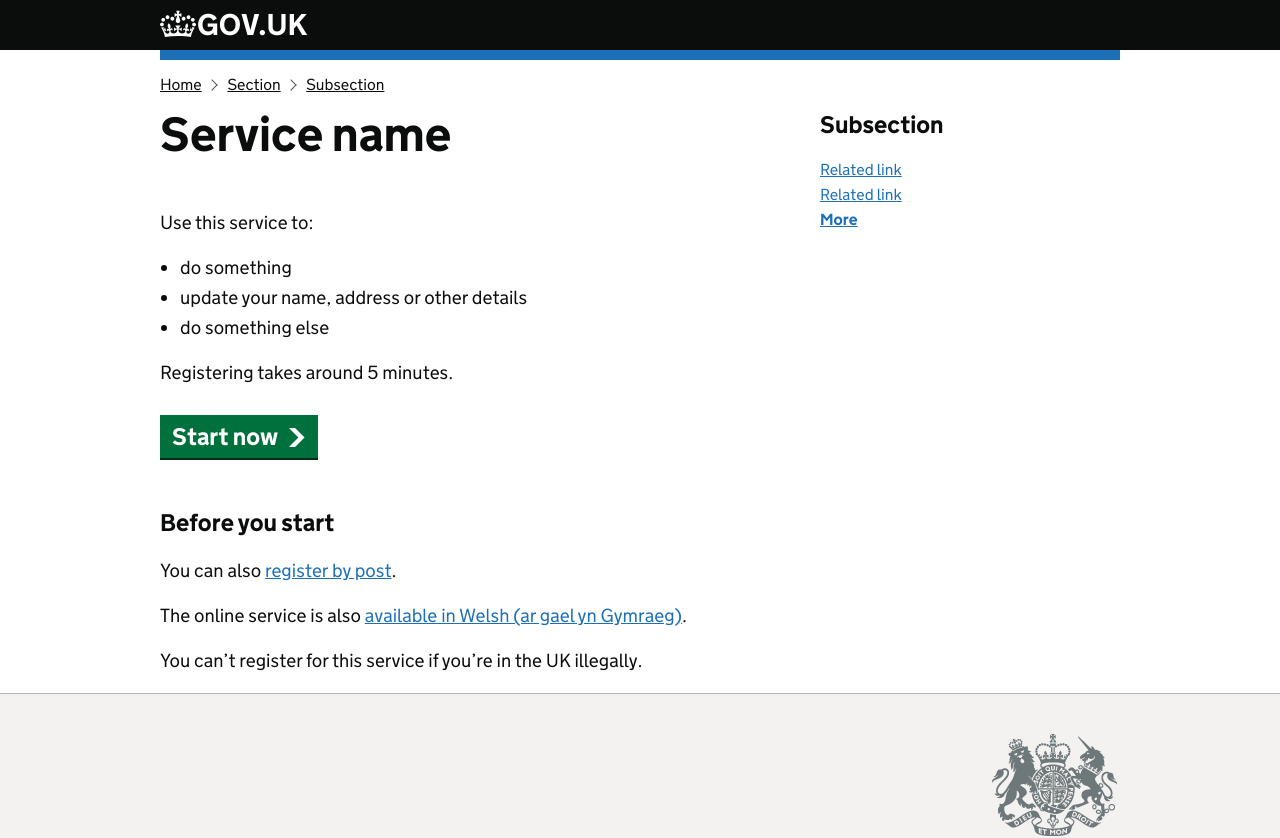
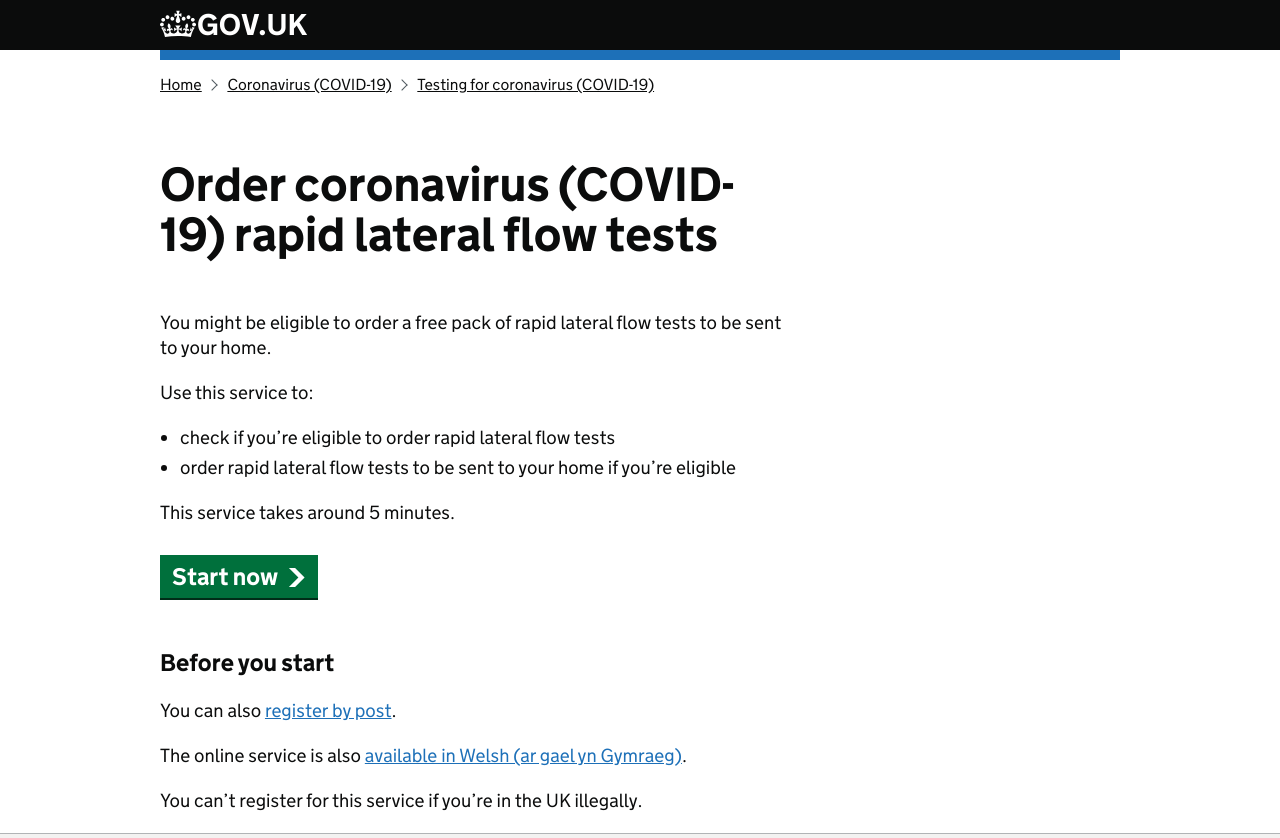
Before and after one commit to DilwoarH/govuk-service-nextjs-prototype, a Next.js app: page / in a window 1280 px wide. Shown: the top 838 px of the page. Built offline with nearby package versions, Linux system fonts and the light colour scheme.

Commit message:
postcode search now working

```diff
--- a/pages/_app.tsx
+++ b/pages/_app.tsx
@@ -6,7 +6,7 @@ import Header from '../components/Header'
 export default function App({ Component, pageProps }: AppProps) {
   return <>
     <Header />
-    <main className="govuk-width-container">
+    <main className="govuk-width-container" role="main">
       <Component {...pageProps} />
     </main>
     <Footer />
--- /dev/null
+++ b/pages/api/form-submission/where-do-you-live.ts
@@ -0,0 +1,9 @@
+// Next.js API route support: https://nextjs.org/docs/api-routes/introduction
+import type { NextApiRequest, NextApiResponse } from 'next'
+
+export default function handler(
+  req: NextApiRequest,
+  res: NextApiResponse
+) {
+  res.redirect('/questions/what-is-your-postcode')
+}
--- /dev/null
+++ b/pages/api/postcode-search.ts
@@ -0,0 +1,25 @@
+// Next.js API route support: https://nextjs.org/docs/api-routes/introduction
+import type { NextApiRequest, NextApiResponse } from 'next'
+
+type Data = { id: number, address: string }[]
+
+export default function handler(
+  req: NextApiRequest,
+  res: NextApiResponse<Data>
+) {
+  let results : Data = []
+
+  if (req.query.postcode === "E1 8QS") {
+    results = [
+      { id: 1, address: "Government Digital Service, 10 Whitechapel High St, London E1 8QS" },
+      { id: 2, address: "The Grind, 10 Whitechapel High St, London E1 8QS" },
+      { id: 3, address: "The empty 6th floor, 10 Whitechapel High St, London E1 8QS" },
+    ]
+  } else if (req.query.postcode) {
+    results = [
+      { id: 1, address: "Some fancy place, 1 Downing street, London POST_CODE_HERE" },
+    ]
+  }
+
+  res.status(200).json(results)
+}
--- a/pages/index.tsx
+++ b/pages/index.tsx
@@ -12,10 +12,10 @@ export default function Home() {
             <a className="govuk-breadcrumbs__link" href="https://www.gov.uk">Home</a>
           </li>
           <li className="govuk-breadcrumbs__list-item">
-            <a className="govuk-breadcrumbs__link" href="#">Section</a>
+            <a className="govuk-breadcrumbs__link" href="#">Coronavirus (COVID-19)</a>
           </li>
           <li className="govuk-breadcrumbs__list-item">
-            <a className="govuk-breadcrumbs__link">Subsection</a>
+            <a className="govuk-breadcrumbs__link">Testing for coronavirus (COVID-19)</a>
           </li>
         </ol>
       </div>
@@ -23,21 +23,22 @@ export default function Home() {
       <div className="govuk-grid-row">
         <div className="govuk-grid-column-two-thirds">
 
-          <h1 className="govuk-heading-xl">
-            Service name
+          <h1 className="govuk-heading-xl govuk-!-margin-top-8">
+            Order coronavirus (COVID-19) rapid lateral flow tests
           </h1>
+
+          <p className='govuk-body'>You might be eligible to order a free pack of rapid lateral flow tests to be sent to your home.</p>
 
           <p className='govuk-body'>Use this service to:</p>
 
           <ul className="govuk-list govuk-list--bullet">
-            <li>do something</li>
-            <li>update your name, address or other details</li>
-            <li>do something else</li>
+            <li>check if you’re eligible to order rapid lateral flow tests</li>
+            <li>order rapid lateral flow tests to be sent to your home if you’re eligible</li>
           </ul>
 
-          <p className='govuk-body'>Registering takes around 5 minutes.</p>
+          <p className='govuk-body'>This service takes around 5 minutes.</p>
 
-          <a href="#" role="button" draggable="false" className="govuk-button govuk-button--start govuk-!-margin-top-2 govuk-!-margin-bottom-8"  data-module="govuk-button">
+          <a href="/questions/where-do-you-live" role="button" draggable="false" className="govuk-button govuk-button--start govuk-!-margin-top-2 govuk-!-margin-bottom-8"  data-module="govuk-button">
             Start now
             <svg className="govuk-button__start-icon" xmlns="http://www.w3.org/2000/svg" width="17.5" height="19" viewBox="0 0 33 40" aria-hidden="true" focusable="false">
               <path fill="currentColor" d="M0 0h13l20 20-20 20H0l20-20z"></path>
@@ -53,35 +54,6 @@ export default function Home() {
           <p className='govuk-body'>You can’t register for this service if you’re in the UK illegally.</p>
 
         </div>
-
-        <div className="govuk-grid-column-one-third">
-
-          <aside className="app-related-items" role="complementary">
-            <h2 className="govuk-heading-m" id="subsection-title">
-              Subsection
-            </h2>
-            <nav role="navigation" aria-labelledby="subsection-title">
-              <ul className="govuk-list govuk-!-font-size-16">
-                <li>
-                  <a href="#" className='govuk-link'>
-                    Related link
-                  </a>
-                </li>
-                <li>
-                  <a href="#" className='govuk-link'>
-                    Related link
-                  </a>
-                </li>
-                <li>
-                  <a href="#" className="govuk-!-font-weight-bold govuk-link">
-                    More <span className="govuk-visually-hidden">in Subsection</span>
-                  </a>
-                </li>
-              </ul>
-            </nav>
-          </aside>
-
-        </div>
       </div>
     </div>
   )
```
Also changed, not shown: pages/questions/what-is-your-postcode.tsx (added, +71 -0 lines), pages/questions/where-do-you-live.tsx (added, +60 -0 lines), pages/_document.tsx (renamed from pages/_document.js).
